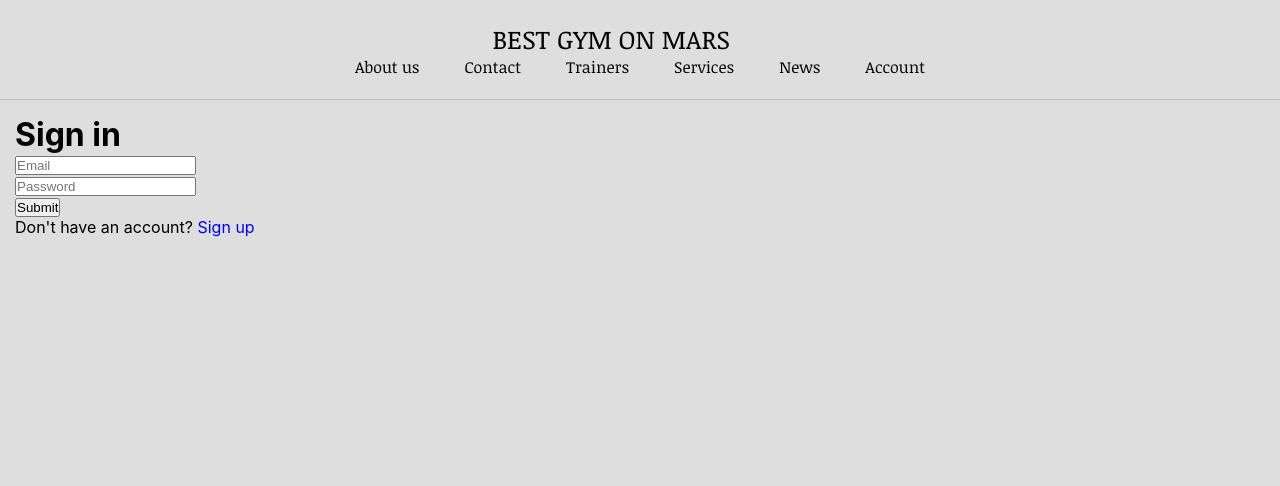
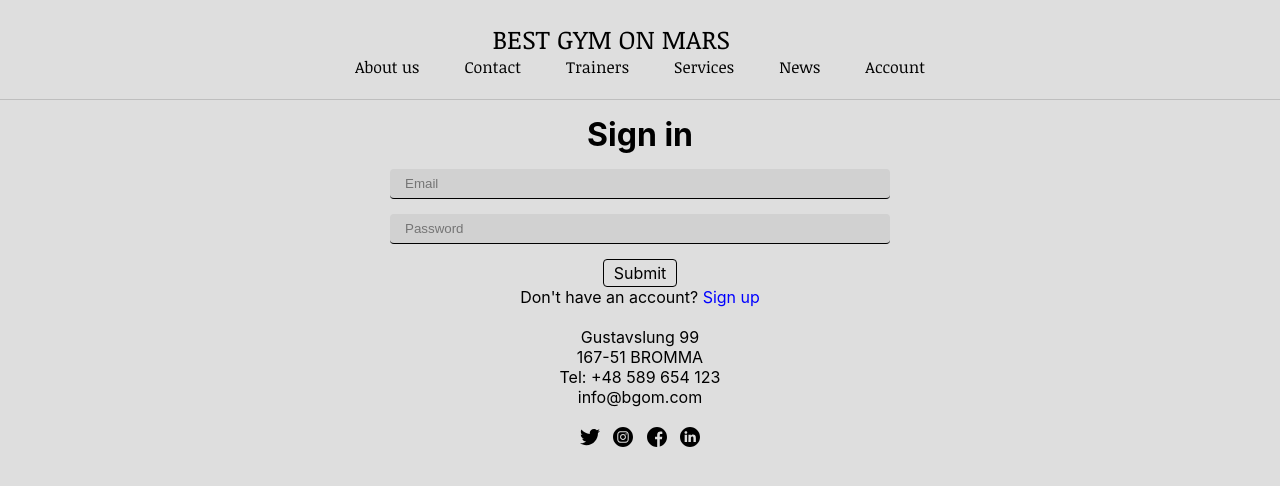
Before and after one commit to vmariiechko/sport-club, a React (Create React App) app in the folder client/: page /profile in a window 1280 px wide. Shown: the top 486 px of the page. Built offline with nearby package versions, Linux system fonts and the light colour scheme.

Commit message:
authform finished

```diff
--- a/client/src/components/Content/Content.module.css
+++ b/client/src/components/Content/Content.module.css
@@ -2,9 +2,9 @@
     display: flex;
     flex-direction: column;
     flex: 1;
-    background-color: #dedede;
     background: url("../../assets/images/gym-wallpaper-3.jpg") no-repeat;
     background-size: 100%, cover;
+    background-color: #dedede;
     overflow-y: auto;
 }
 
--- a/client/src/components/MoreInfo/MoreInfo.js
+++ b/client/src/components/MoreInfo/MoreInfo.js
@@ -47,7 +47,7 @@ const MoreInfo = ({scrollTo}) => {
                         <input placeholder='Your mail'/>
                         <input placeholder='Your question'/>
                     </div>
-                    <div className={classes.Submit}>Send</div>
+                    <div className={classes.Submit}><span>Send</span></div>
                 </div>
             </div>
         </div>
--- a/client/src/components/MoreInfo/MoreInfo.module.css
+++ b/client/src/components/MoreInfo/MoreInfo.module.css
@@ -46,7 +46,6 @@
     border-radius: 4px;
     padding: 3px 10px;
     cursor: pointer;
-    width: 60px;
     align-self: center;
 }
 
--- a/client/src/components/ProfileAuth/ProfileAuth.js
+++ b/client/src/components/ProfileAuth/ProfileAuth.js
@@ -1,9 +1,15 @@
 import React, { useState } from 'react';
-import { login } from '../../store/authReducer/authReducer';
+import { login, register } from '../../store/authReducer/authReducer';
 import { connect } from "react-redux";
 import classes from './ProfileAuth.module.css';
+import { ReactSVG } from 'react-svg';
+import TwitterIcon from '../../assets/images/twitter_icon.svg';
+import InstaIcon from '../../assets/images/insta_icon.svg';
+import FaceIcon from '../../assets/images/face_icon.svg';
+import LinkedinIcon from '../../assets/images/linkedin_icon.svg';
+import Spinner from '../Spinner/Spinner';
 
-const ProfileAuth = ({loginHandler}) => {
+const ProfileAuth = ({loginHandler, registerHandler, loading, error}) => {
     const [isAccountExist, setIsAccountExist] = useState(true);
     const [form, setForm] = useState({
         email: '',
@@ -16,29 +22,59 @@ const ProfileAuth = ({loginHandler}) => {
 
     const changeHandler = e => setForm({...form, [e.target.name]: e.target.value});
 
-    const authHandler = () => {
-        isAccountExist ? loginHandler(form) : console.log('registre')
-    }
+    const authHandler = () => isAccountExist ? loginHandler(form) : registerHandler(form);
 
     return (
         <div className={classes.ProfileAuth}>
+            {loading && <Spinner />}
             <h1>Sign {isAccountExist ? 'in' : 'up'}</h1>
-            {!isAccountExist && <><input onChange={changeHandler} name='firstName' placeholder='First name'/><br/></>}
-            {!isAccountExist && <><input onChange={changeHandler} name='lastName' placeholder='Last name'/><br/></>}
-            {!isAccountExist && <><input onChange={changeHandler} name='phone' placeholder='Phone number'/><br/></>}
-            <input onChange={changeHandler} name='email' placeholder='Email'/><br/>
-            <input onChange={changeHandler} name='password' placeholder='Password'/><br/>
-            {!isAccountExist && <><input onChange={changeHandler} name='password2' placeholder='Repeat password'/><br/></>}
-            <button onClick={authHandler}>Submit</button><br/>
-            Don't have an account? <span onClick={() => setIsAccountExist(!isAccountExist)}>Sign {!isAccountExist ? 'in' : 'up'}</span>
+            {error && <div className={classes.ErrorMessage}>{error.response.data.detail}</div>}
+            <div className={classes.Inputs}>
+                {!isAccountExist && <>
+                    {error && <div className={classes.ErrorMessage}>{error.response.data.firstName}</div>}
+                    <input onChange={changeHandler} name='firstName' placeholder='First name'/>
+                    {error && <div className={classes.ErrorMessage}>{error.response.data.lastName}</div>}
+                    <input onChange={changeHandler} name='lastName' placeholder='Last name'/>
+                    {error && <div className={classes.ErrorMessage}>{error.response.data.phone}</div>}
+                    <input onChange={changeHandler} name='phone' placeholder='Phone number'/>
+                </>}
+                {error && <div className={classes.ErrorMessage}>{error.response.data.email}</div>}
+                <input onChange={changeHandler} name='email' placeholder='Email'/>
+                {error && <div className={classes.ErrorMessage}>{error.response.data.password}</div>}
+                <input onChange={changeHandler} name='password' type='password' placeholder='Password'/>
+                {error && <div className={classes.ErrorMessage}>{error.response.data.password2}</div>}
+                {!isAccountExist && <input onChange={changeHandler} type='password' name='password2' placeholder='Repeat password'/>}
+            </div>
+            <div onClick={authHandler} className={classes.Submit}>Submit</div>
+            <div>Don't have an account? <span className={classes.SignUpLink} onClick={() => setIsAccountExist(!isAccountExist)}>Sign {!isAccountExist ? 'in' : 'up'}</span></div><br/>
+            <div className={classes.MoreInfo}>
+                <span>Gustavslung 99</span>
+                <span>167-51 BROMMA</span>
+                <span>Tel: +48 589 654 123</span>
+                <span>info@bgom.com</span><br/>
+                <div className={classes.Icons}>
+                    <ReactSVG src={TwitterIcon} />
+                    <ReactSVG src={InstaIcon} />
+                    <ReactSVG src={FaceIcon} />
+                    <ReactSVG src={LinkedinIcon} />
+                </div>
+            </div>
         </div>
     );
 };
 
+const mapStateToProps = state => ({
+    loading: state.auth.loading,
+    error: state.auth.error
+});
+
 const mapDispatchToProps = dispatch => ({
     loginHandler: (data) => {
         dispatch(login(data))
+    },
+    registerHandler: (data) => {
+        dispatch(register(data))
     }
 });
 
-export default connect(null, mapDispatchToProps)(ProfileAuth);
+export default connect(mapStateToProps, mapDispatchToProps)(ProfileAuth);
--- a/client/src/components/ProfileAuth/ProfileAuth.module.css
+++ b/client/src/components/ProfileAuth/ProfileAuth.module.css
@@ -1,4 +1,82 @@
-.ProfileAuth span {
+.ProfileAuth {
+    display: flex;
+    flex-direction: column;
+    justify-content: center;
+    align-items: center;
+    width: 100%;
+    max-width: 1280px;
+    margin: 0 auto;
+    background-color: #dedede;
+}
+
+.ProfileAuth .Inputs {
+    display: flex;
+    flex-direction: column;
+    justify-content: space-between;
+    margin: 15px 0;
+    width: 100%;
+    max-width: 500px;
+}
+
+.ProfileAuth .Inputs input{
+    height: 30px;
+    border: none;
+    border-bottom: 1px solid #000;
+    background-color: #d1d1d1;
+    padding: 0 15px;
+    border-radius: 4px;
+}
+
+.ProfileAuth .Inputs input:not(:last-child){
+    margin-bottom: 15px;
+}
+
+.ProfileAuth .Inputs input:focus {
+    outline: none;
+}
+
+.ProfileAuth .Submit {
+    border: 1px solid black;
+    border-radius: 4px;
+    padding: 3px 10px;
+    cursor: pointer;
+}
+
+.ProfileAuth .Submit:hover {
+    background-color: black;
+    color: white;
+}
+
+.MoreInfo {
+    display: flex;
+    flex-direction: column;
+    justify-content: center;
+    align-items: center;
+}
+
+.MoreInfo .Icons {
+    display: flex;
+    flex-direction: row;
+    justify-content: space-between;
+    height: 20px;
+    width: 120px;
+}
+
+.MoreInfo .Icons > div {
+    cursor: pointer;
+    width: 20px;
+}
+
+.ProfileAuth .SignUpLink {
     cursor: pointer;
     color: blue;
 }
+
+.ProfileAuth .SignUpLink:hover {
+    border-bottom: 1px solid blue;
+}
+
+.ProfileAuth .ErrorMessage {
+    color: red;
+    font-size: small;
+}
--- /dev/null
+++ b/client/src/components/Spinner/Spinner.css
@@ -0,0 +1,115 @@
+.spinner {
+    display: flex;
+    align-items: center;
+    justify-content: center;
+    position: absolute;
+    width: 100%;
+    height: 100%;
+    top: 0;
+    left: 0;
+}
+
+.spinner__inner {
+    display: inline-block;
+    position: relative;
+    width: 80px;
+    height: 80px;
+}
+
+.spinner__inner div {
+    animation: spin 1.2s cubic-bezier(0.5, 0, 0.5, 1) infinite;
+    transform-origin: 40px 40px;
+}
+
+.spinner__inner div:after {
+    content: " ";
+    display: block;
+    position: absolute;
+    width: 7px;
+    height: 7px;
+    border-radius: 50%;
+    background: #000000;
+    margin: -4px 0 0 -4px;
+}
+
+.spinner__inner div:nth-child(1) {
+    animation-delay: -0.036s;
+}
+
+.spinner__inner div:nth-child(1):after {
+    top: 63px;
+    left: 63px;
+}
+
+.spinner__inner div:nth-child(2) {
+    animation-delay: -0.072s;
+}
+
+.spinner__inner div:nth-child(2):after {
+    top: 68px;
+    left: 56px;
+}
+
+.spinner__inner div:nth-child(3) {
+    animation-delay: -0.108s;
+}
+
+.spinner__inner div:nth-child(3):after {
+    top: 71px;
+    left: 48px;
+}
+
+.spinner__inner div:nth-child(4) {
+    animation-delay: -0.144s;
+}
+
+.spinner__inner div:nth-child(4):after {
+    top: 72px;
+    left: 40px;
+}
+
+.spinner__inner div:nth-child(5) {
+    animation-delay: -0.18s;
+}
+
+.spinner__inner div:nth-child(5):after {
+    top: 71px;
+    left: 32px;
+}
+
+.spinner__inner div:nth-child(6) {
+    animation-delay: -0.216s;
+}
+
+.spinner__inner div:nth-child(6):after {
+    top: 68px;
+    left: 24px;
+}
+
+.spinner__inner div:nth-child(7) {
+    animation-delay: -0.252s;
+}
+
+.spinner__inner div:nth-child(7):after {
+    top: 63px;
+    left: 17px;
+}
+
+.spinner__inner div:nth-child(8) {
+    animation-delay: -0.288s;
+}
+
+.spinner__inner div:nth-child(8):after {
+    top: 56px;
+    left: 12px;
+}
+
+@keyframes spin {
+    0% {
+        transform: rotate(0deg);
+    }
+
+    100% {
+        transform: rotate(360deg);
+    }
+}
--- /dev/null
+++ b/client/src/components/Spinner/Spinner.js
@@ -0,0 +1,14 @@
+import React from 'react';
+import './Spinner.css';
+
+const Spinner = () => {
+    return (
+        <div className='spinner'>
+            <div className="spinner__inner">
+                <div></div><div></div><div></div><div></div><div></div><div></div><div></div><div></div>
+            </div>
+        </div>
+    );
+};
+
+export default Spinner;
--- a/client/src/pages/ProfilePage/ProfilePage.js
+++ b/client/src/pages/ProfilePage/ProfilePage.js
@@ -14,7 +14,6 @@ const ProfilePage = ({token}) => {
                 :
                 <ProfileAuth />
             }
-
         </div>
     );
 };
--- a/client/src/pages/ProfilePage/ProfilePage.module.css
+++ b/client/src/pages/ProfilePage/ProfilePage.module.css
@@ -1,5 +1,7 @@
 .ProfilePage {
-    height: 100%;
+    display: flex;
+    /* height: 100%; */
     background-color: #dedede;
     padding: 15px;
+    /* overflow-y: scroll; */
 }
```
Also changed, not shown: client/src/store/authReducer/authReducer.js (+68 -7 lines), 15 other files (tests, documents, lock files or other folders).
